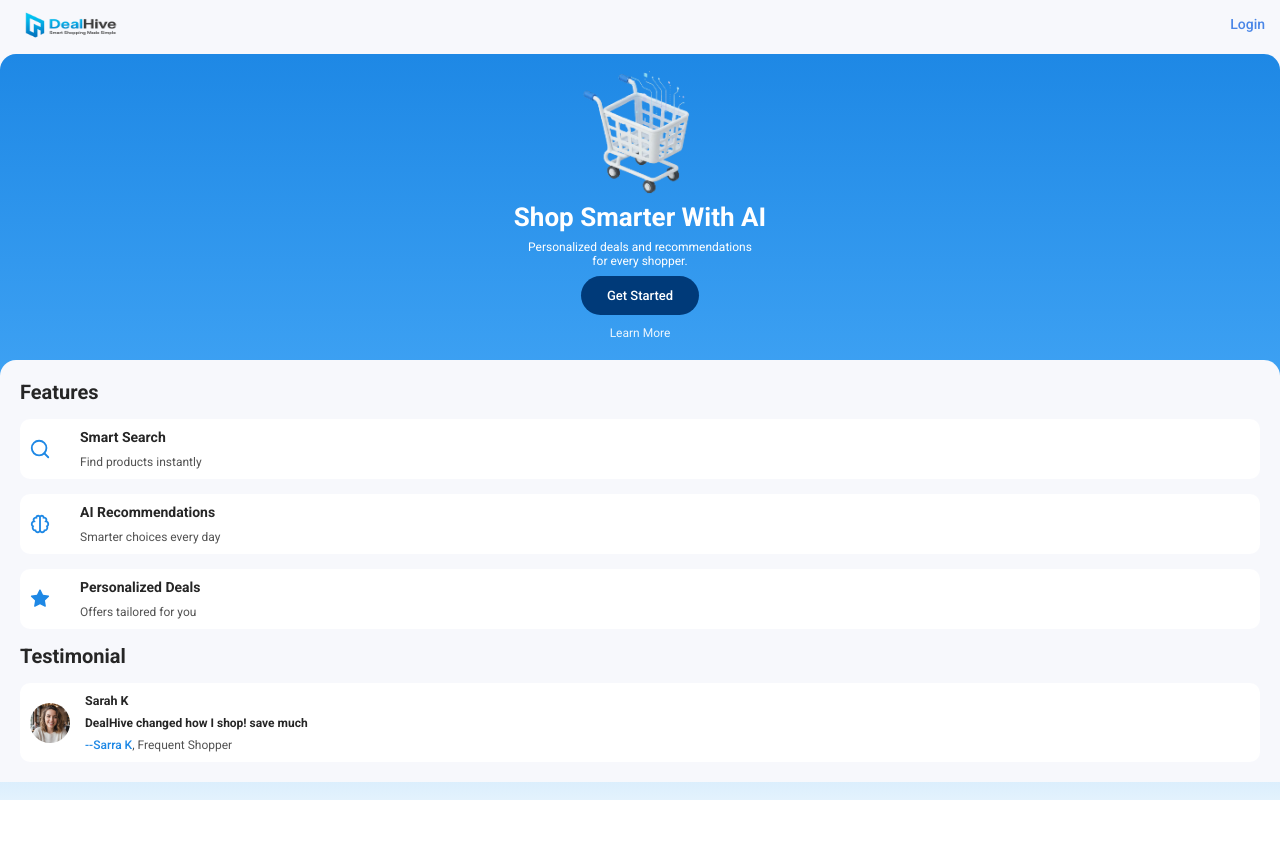
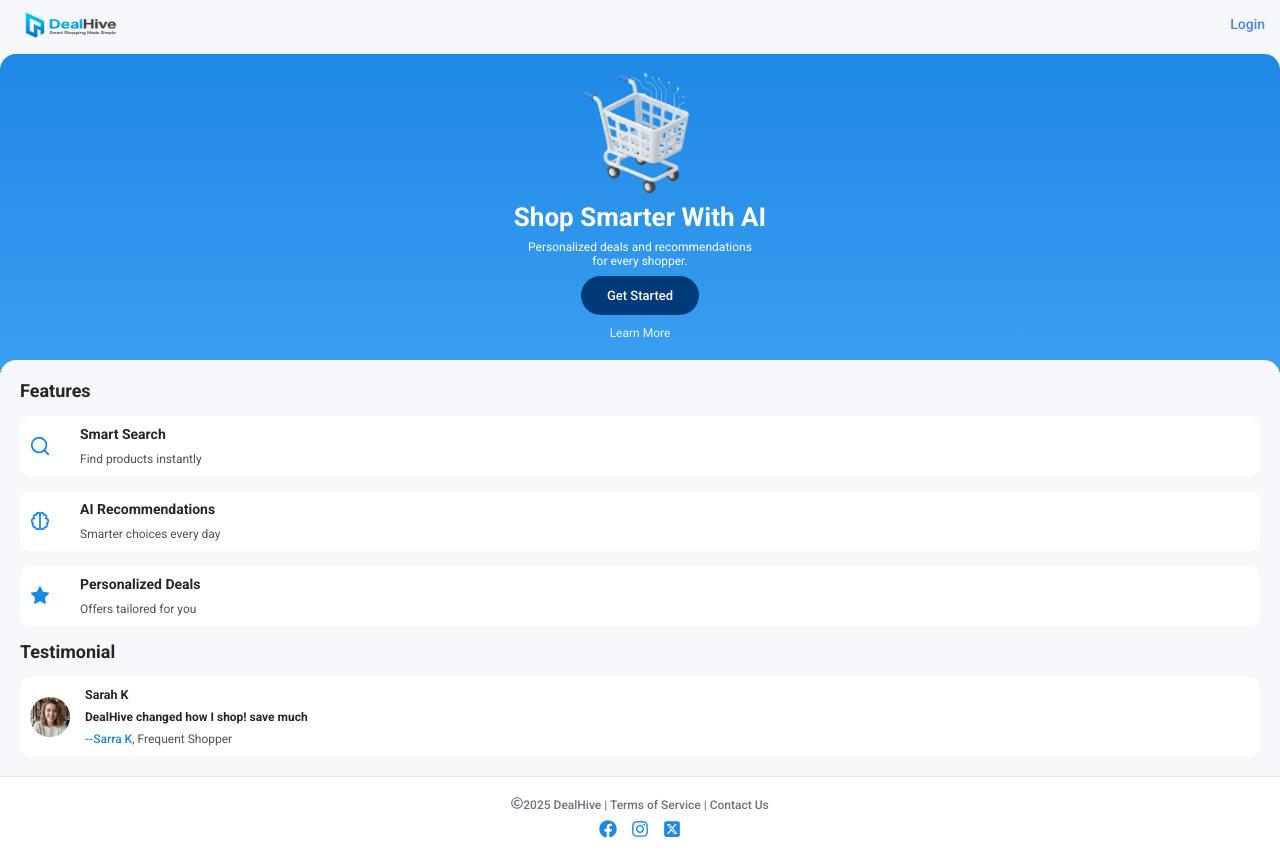
Before and after one commit to AmalRajMP/DealHive, a React (Create React App) app in the folder frontend/: page / in a window 1280 px wide. Before the commit the page ends 800 px from the top, so only its background shows below. Built offline with nearby package versions, Linux system fonts and the light colour scheme.

Commit message:
feat: add footer section with social media links and styling

```diff
--- a/frontend/src/pages/LandingPage/index.js
+++ b/frontend/src/pages/LandingPage/index.js
@@ -9,6 +9,10 @@ import Testimonial_Avatar from '../../assets/Testimonial_Avatar.jpg'
 import { FiSearch } from 'react-icons/fi'
 import { BiBrain } from 'react-icons/bi'
 import { AiFillStar } from 'react-icons/ai'
+import { FaRegCopyright } from 'react-icons/fa'
+import { FaFacebook } from 'react-icons/fa'
+import { FaInstagram } from 'react-icons/fa'
+import { FaSquareXTwitter } from 'react-icons/fa6'
 
 import {
   MainContainer,
@@ -33,6 +37,10 @@ import {
   TestimonialDescription,
   TestimonialSubtext,
   ProfileName,
+  Footer,
+  FooterText,
+  SocialLinks,
+  SocialIcon,
 } from './styledComponents'
 
 const featuresList = [
@@ -106,6 +114,38 @@ const LandingPage = () => {
             </TestimonialDetails>
           </TestimonialSection>
         </FeaturesSection>
+        <Footer>
+          <FooterText>
+            <FaRegCopyright />
+            2025 DealHive | Terms of Service | Contact Us
+          </FooterText>
+
+          <SocialLinks>
+            <a
+              href="https://facebook.com"
+              target="_blank"
+              rel="noopener noreferrer"
+            >
+              <SocialIcon>
+                <FaFacebook />
+              </SocialIcon>
+            </a>
+            <a
+              href="https://instagram.com"
+              target="_blank"
+              rel="noopener noreferrer"
+            >
+              <SocialIcon>
+                <FaInstagram />
+              </SocialIcon>
+            </a>
+            <a href="https://x.com" target="_blank" rel="noopener noreferrer">
+              <SocialIcon>
+                <FaSquareXTwitter />
+              </SocialIcon>
+            </a>
+          </SocialLinks>
+        </Footer>
       </SectionWrapper>
     </MainContainer>
   )
--- a/frontend/src/pages/LandingPage/styledComponents.js
+++ b/frontend/src/pages/LandingPage/styledComponents.js
@@ -6,6 +6,8 @@ export const MainContainer = styled.div`
   display: flex;
   flex-direction: column;
 `
+/* Header */
+
 export const Navbar = styled.nav`
   height: 60px;
   display: flex;
@@ -112,7 +114,7 @@ export const FeaturesSection = styled.div`
 `
 export const SectionHeading = styled.h2`
   color: #262626;
-  font-size: 20px;
+  font-size: 18px;
 `
 
 export const FeaturesList = styled.ul`
@@ -162,3 +164,50 @@ export const ProfileName = styled.span`
   font-size: 12px;
   font-weight: 500;
 `
+/* Footer */
+
+export const Footer = styled.footer`
+  width: 100%;
+  background: #ffffff;
+  text-align: center;
+  padding: 12px 0;
+  font-size: 12px;
+  color: #6b7280; /* subtle text */
+  border-top: 1px solid #e5e7eb; /* light gray top border */
+`
+
+export const FooterText = styled.p`
+  margin: 8px 0;
+  font-weight: 500;
+
+  a {
+    margin: 0 4px;
+    color: #6b7280;
+    text-decoration: none;
+    font-weight: 500;
+
+    &:hover {
+      text-decoration: underline;
+      color: #111827;
+      transition: 0.2s;
+    }
+  }
+`
+
+export const SocialLinks = styled.div`
+  display: flex;
+  justify-content: center;
+  gap: 14px;
+  margin-top: 8px;
+`
+
+export const SocialIcon = styled.div`
+  color: #1e88e5;
+  font-size: 18px;
+  cursor: pointer;
+
+  &:hover {
+    transform: scale(1.12);
+    transition: 0.2s ease-in-out;
+  }
+`
```
